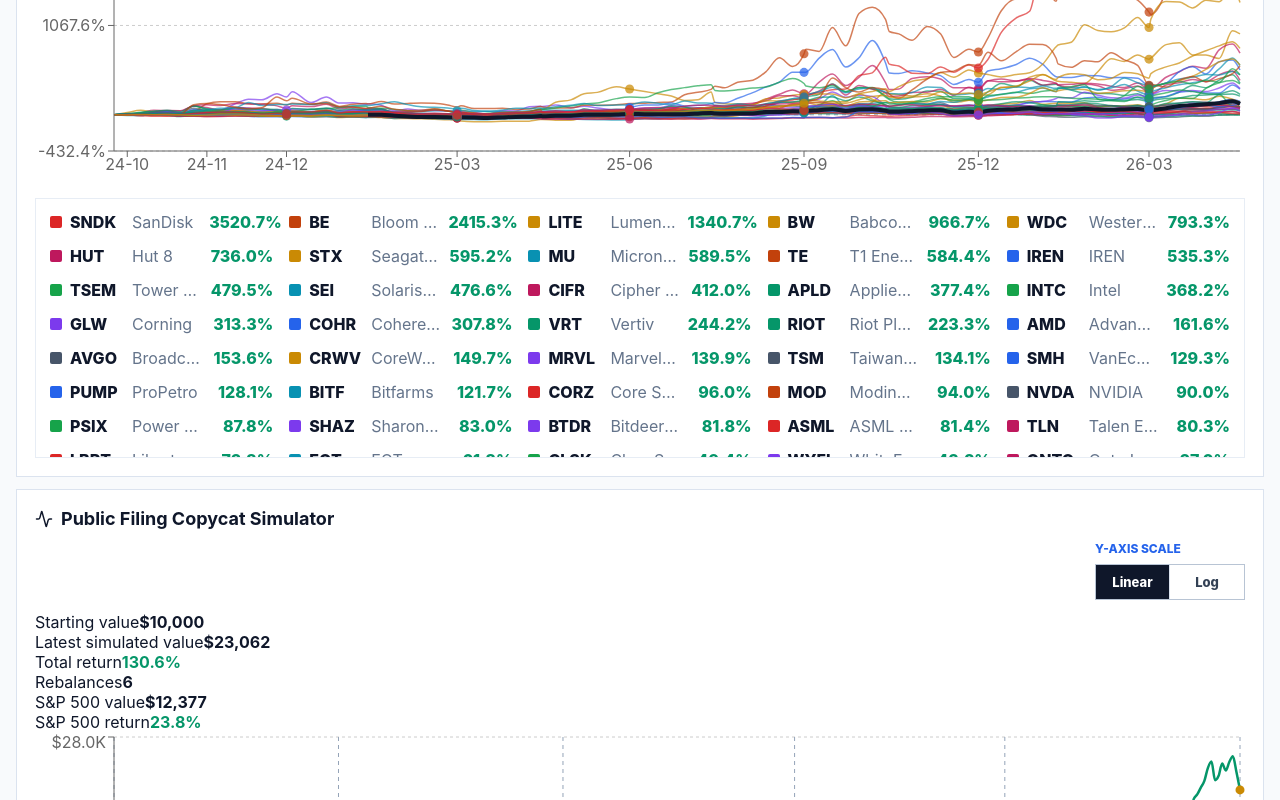
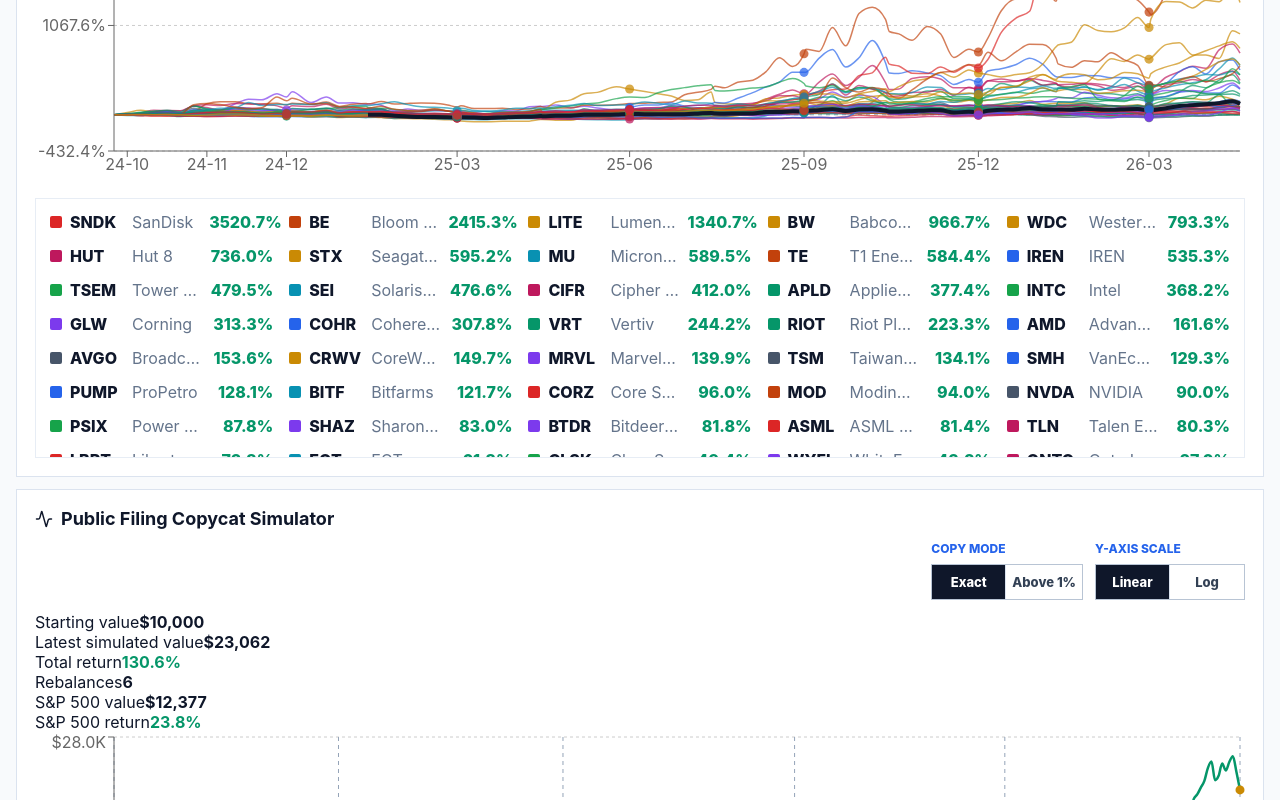
Before and after one commit to locky192/SituationalAwareness, a Next.js app: page / in a window 1280 px wide. Shown: the part 4024-4824 px from the top of the page. Built offline with nearby package versions, Linux system fonts and the light colour scheme.

Commit message:
Add simulator allocation threshold mode

```diff
--- a/app/globals.css
+++ b/app/globals.css
@@ -213,6 +213,8 @@
 
 .panel-toolbar {
   display: flex;
+  flex-wrap: wrap;
+  gap: 12px;
   justify-content: flex-end;
   margin-bottom: 12px;
 }
--- a/components/PortfolioDashboard.tsx
+++ b/components/PortfolioDashboard.tsx
@@ -177,6 +177,8 @@
 ];
 
 const ALL_INSTRUMENTS = "All";
+const SIMULATOR_EXACT = "exact";
+const SIMULATOR_ABOVE_ONE_PERCENT = "above-one-percent";
 
 const currency = new Intl.NumberFormat("en-US", {
   style: "currency",
@@ -357,7 +359,12 @@
     .sort((a, b) => b.value - a.value);
 }
 
-function buildSimulatorSeries(filings: Filing[], priceSecurities: PriceSecurity[], benchmark?: Benchmark) {
+function buildSimulatorSeries(
+  filings: Filing[],
+  priceSecurities: PriceSecurity[],
+  benchmark?: Benchmark,
+  minimumWeight = 0,
+) {
   const priceSecurityByIssuer = new Map(priceSecurities.map((security) => [security.issuer, security]));
   const rawPriceMaps = new Map(
     priceSecurities.map((security) => [
@@ -410,7 +417,7 @@
         issuer: item.issuer,
         weight: total === 0 ? 0 : item.value / total,
       }))
-      .filter((item) => item.weight > 0)
+      .filter((item) => item.weight > 0 && item.weight >= minimumWeight)
       .sort((a, b) => b.weight - a.weight);
 
     return {
@@ -502,6 +509,9 @@
   const [overlayScale, setOverlayScale] = useState<"linear" | "log">("linear");
   const [highlightedOverlayKey, setHighlightedOverlayKey] = useState<string | null>(null);
   const [simulatorScale, setSimulatorScale] = useState<"linear" | "log">("linear");
+  const [simulatorMode, setSimulatorMode] = useState<typeof SIMULATOR_EXACT | typeof SIMULATOR_ABOVE_ONE_PERCENT>(
+    SIMULATOR_EXACT,
+  );
   const [query, setQuery] = useState("");
 
   const filings = data.filings;
@@ -625,7 +635,8 @@
       setActivePriceMarker(marker);
     }
   };
-  const simulator = buildSimulatorSeries(filings, priceSecurities, priceData.benchmarks?.[0]);
+  const simulatorMinimumWeight = simulatorMode === SIMULATOR_ABOVE_ONE_PERCENT ? 0.01 : 0;
+  const simulator = buildSimulatorSeries(filings, priceSecurities, priceData.benchmarks?.[0], simulatorMinimumWeight);
   const simulatorByDate = new Map(simulator.series.map((point) => [point.date, point.value]));
   const simulatorValues = simulator.series.flatMap((point) =>
     [point.value, point.benchmarkValue].filter((value): value is number => Boolean(value && value > 0)),
@@ -1153,6 +1164,27 @@
         <ChartPanel title="Public Filing Copycat Simulator" icon={<Activity size={18} />} wide>
           <div className="panel-toolbar">
             <div>
+              <p className="eyebrow">Copy mode</p>
+              <div className="segmented-control small">
+                <button
+                  type="button"
+                  aria-pressed={simulatorMode === SIMULATOR_EXACT}
+                  className={simulatorMode === SIMULATOR_EXACT ? "active" : ""}
+                  onClick={() => setSimulatorMode(SIMULATOR_EXACT)}
+                >
+                  Exact
+                </button>
+                <button
+                  type="button"
+                  aria-pressed={simulatorMode === SIMULATOR_ABOVE_ONE_PERCENT}
+                  className={simulatorMode === SIMULATOR_ABOVE_ONE_PERCENT ? "active" : ""}
+                  onClick={() => setSimulatorMode(SIMULATOR_ABOVE_ONE_PERCENT)}
+                >
+                  Above 1%
+                </button>
+              </div>
+            </div>
+            <div>
               <p className="eyebrow">Y-axis scale</p>
               <div className="segmented-control small">
                 <button
```
